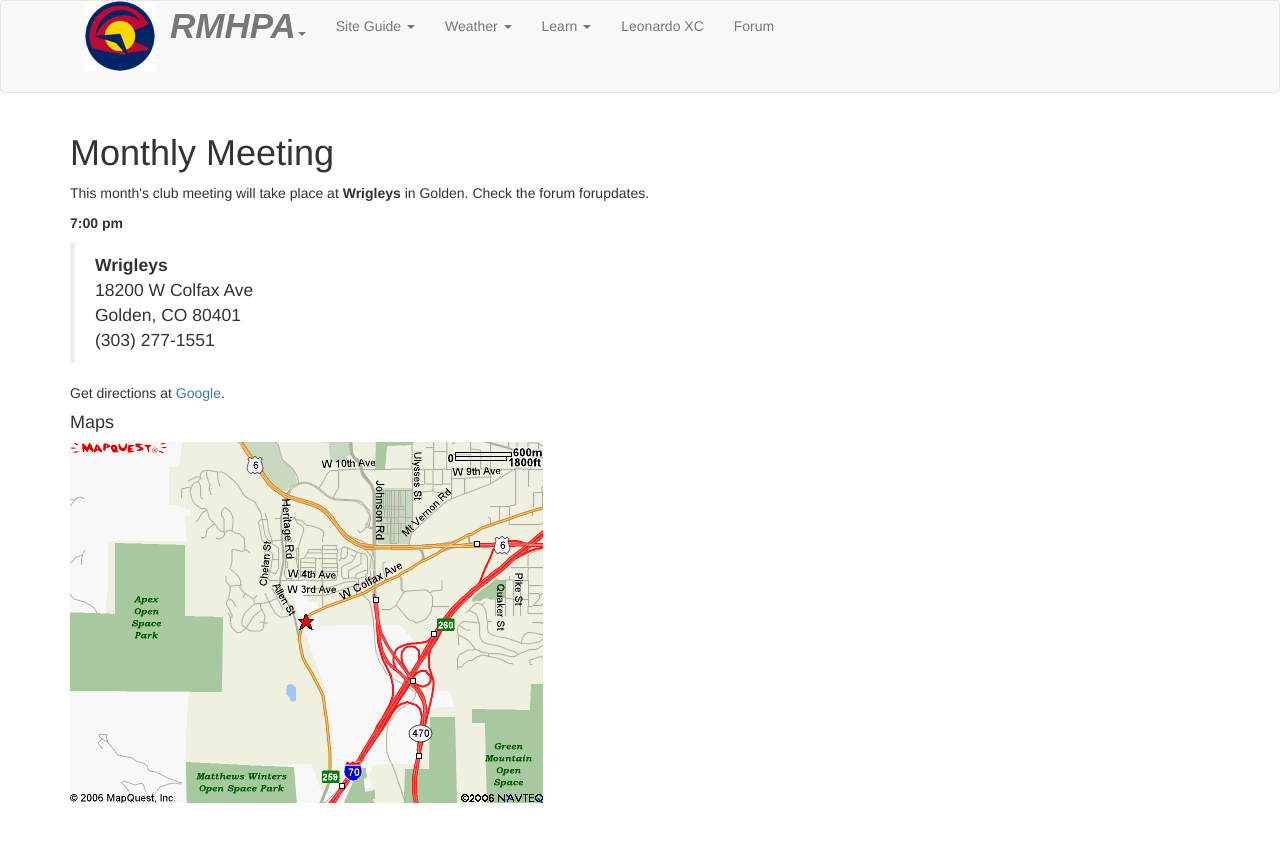
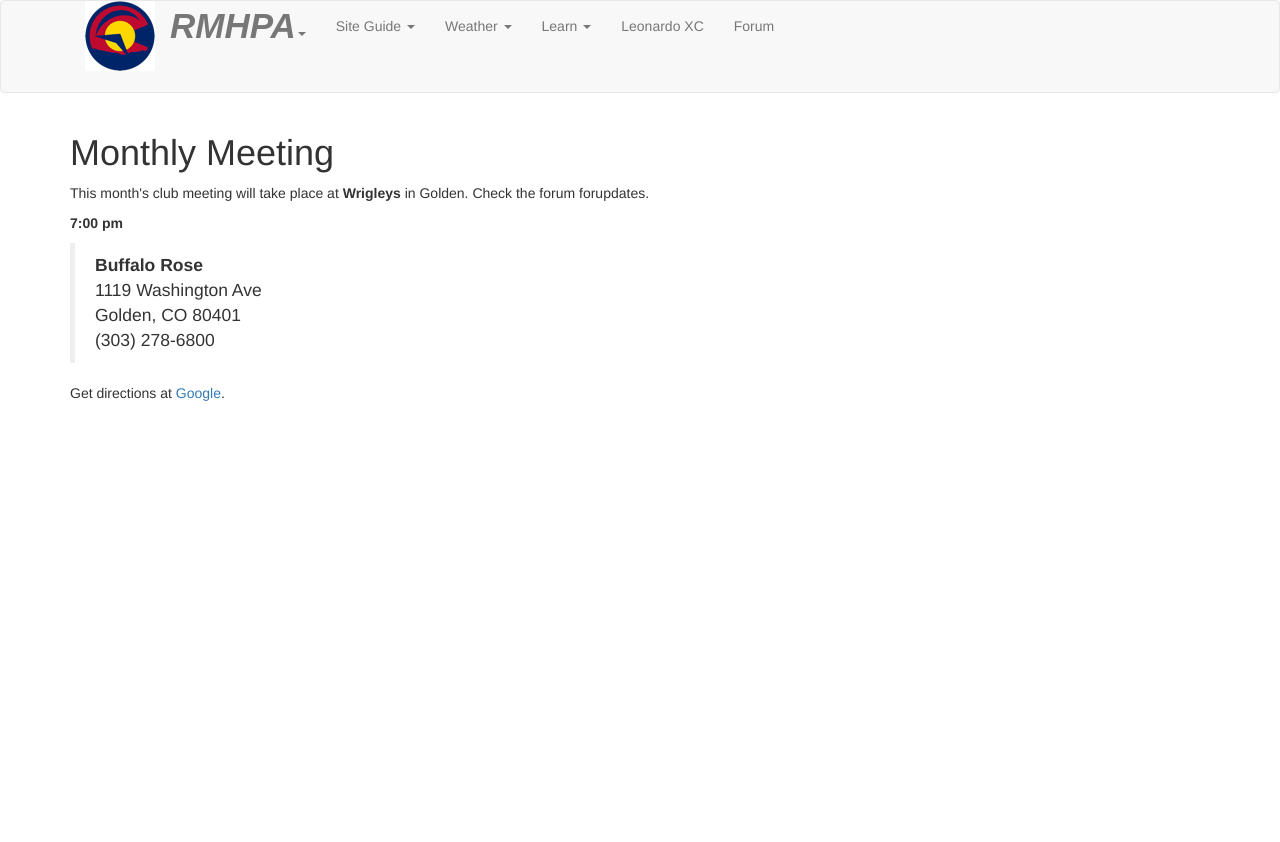
Before and after one commit to rmhpa/rmhpa.github.io, a Jekyll site: the page built from meeting.html, in a window 1280 px wide. Shown: the top 842 px of the page. Built offline with Jekyll 4.4.1, drawn with Linux system fonts in a browser that asks for light colours; nearby versions of some CDN libraries.

Commit message:
Updating meeting page with new location.

```diff
--- a/meeting.html
+++ b/meeting.html
@@ -7,11 +7,10 @@ permalink: /meeting/
 		<p>This month's club meeting will take place at <strong>Wrigleys</strong> in Golden.  Check the forum for<a href="http://rmhpa.org/messageboard/viewforum.php?f=13&sid=4b66558da7f823471b3a0604ad9b2528"></a>updates.</p>
 		<p><strong>7:00 pm</strong></p>
 		<blockquote>
-			<strong>Wrigleys</strong><br />
-			  18200 W Colfax Ave<br />
-			  Golden, CO 80401<br />
-      		  (303) 277-1551</blockquote>
-		<p>Get directions at <a href="http://tinyurl.com/jaofe">Google</a>.</p>
-		<h4>Maps</h4>
-    <p><a href="http://www.mapquest.com/maps/map.adp?searchtype=address&country=US&addtohistory=&searchtab=home&formtype=address&popflag=0&latitude=&longitude=&name=&phone=&level=&cat=&address=18200+W+Colfax+Ave&city=Golden&state=CO&zipcode=80401" target="_blank"><img src="/images/events/mapquest_scottydawgs.gif" alt="Click on Map for MapQuest" width="473" height="361" border="0" /></a></p>
+			<strong>Buffalo Rose</strong><br />
+			1119 Washington Ave<br />
+			Golden, CO 80401<br />
+			(303) 278-6800</blockquote>
+		<p>Get directions at <a href="https://www.google.com/maps/place/Buffalo+Rose+Saloon/@39.755777,-105.22129,17z/data=!3m1!4b1!4m2!3m1!1s0x876b9ad2e673a487:0x4d443b2c128d48">Google</a>.</p>
+
   </div>
```
